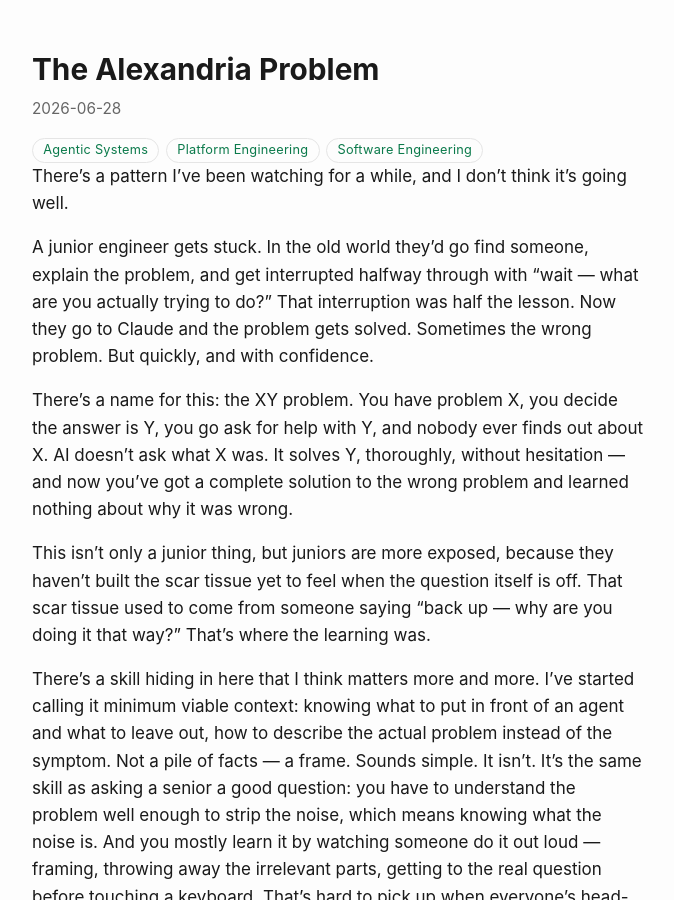
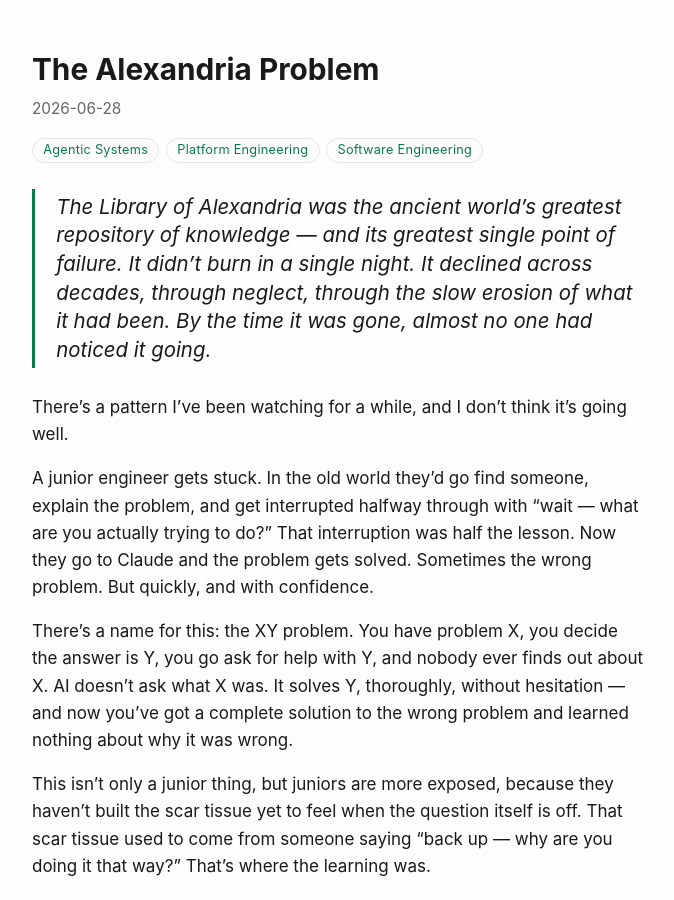
Before and after one commit to aepfli/aepfli.github.io, a Jekyll site: the page built from _posts/2026-06-28-The-Alexandria-Problem.md, in a window 1280 px wide and 900 px high. Shown: the whole window, without its empty margins (302-976 px from the left). Built offline with Jekyll 4.4.1, drawn with Linux system fonts in a browser that asks for light colours; comment, search, counter and statistics services are not loaded.

Commit message:
Add epigraph quotes to genie and Alexandria posts
Co-Authored-By: Claude Opus 4.8 (1M context) <noreply@anthropic.com>

```diff
--- a/_posts/2026-06-28-The-Alexandria-Problem.md
+++ b/_posts/2026-06-28-The-Alexandria-Problem.md
@@ -11,6 +11,8 @@ series: "Left of the Loop"
 excerpt_separator: <!--more-->
 date: 2026-06-28 09:00:00 +0200
 ---
+
+> *The Library of Alexandria was the ancient world's greatest repository of knowledge — and its greatest single point of failure. It didn't burn in a single night. It declined across decades, through neglect, through the slow erosion of what it had been. By the time it was gone, almost no one had noticed it going.*
 
 There's a pattern I've been watching for a while, and I don't think it's going well.
 
```
Also changed, not shown: _posts/2026-06-26-The-Ever-Agreeing-Genie.md (+2 -0 lines).
